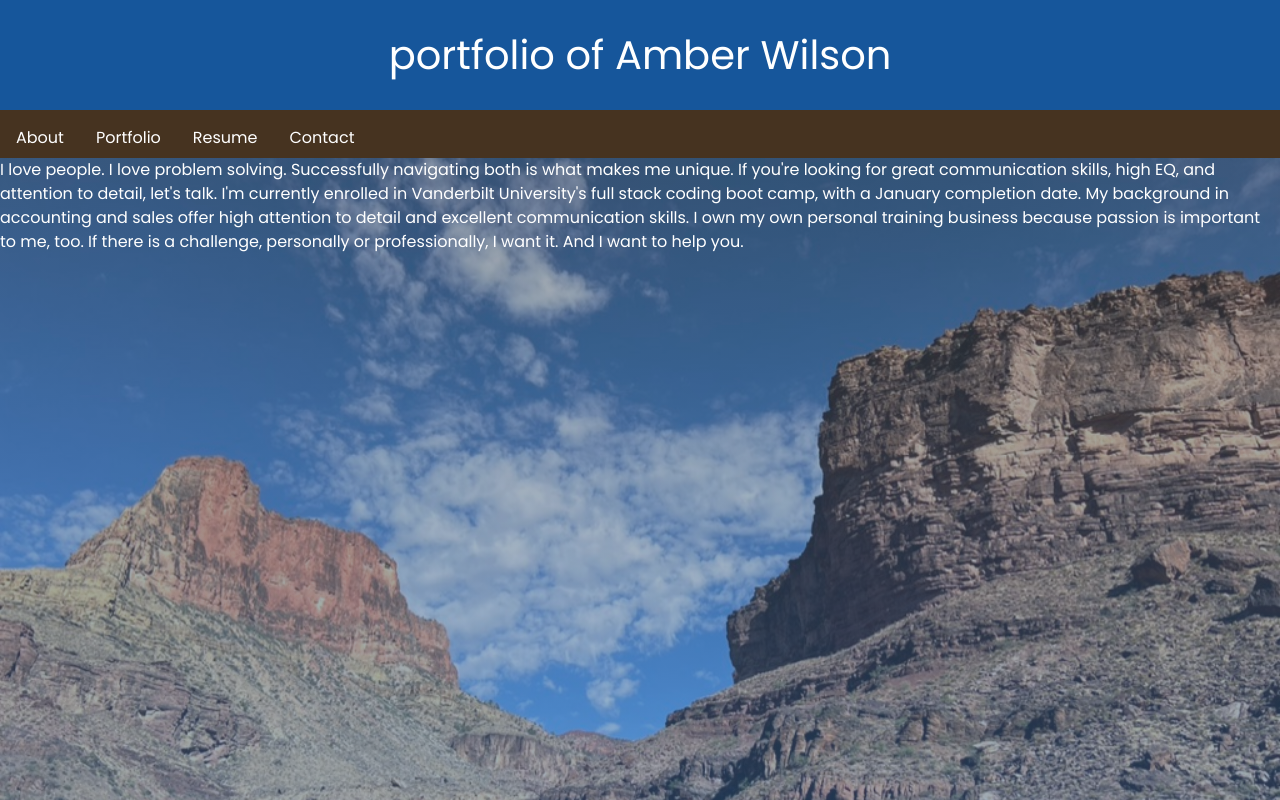
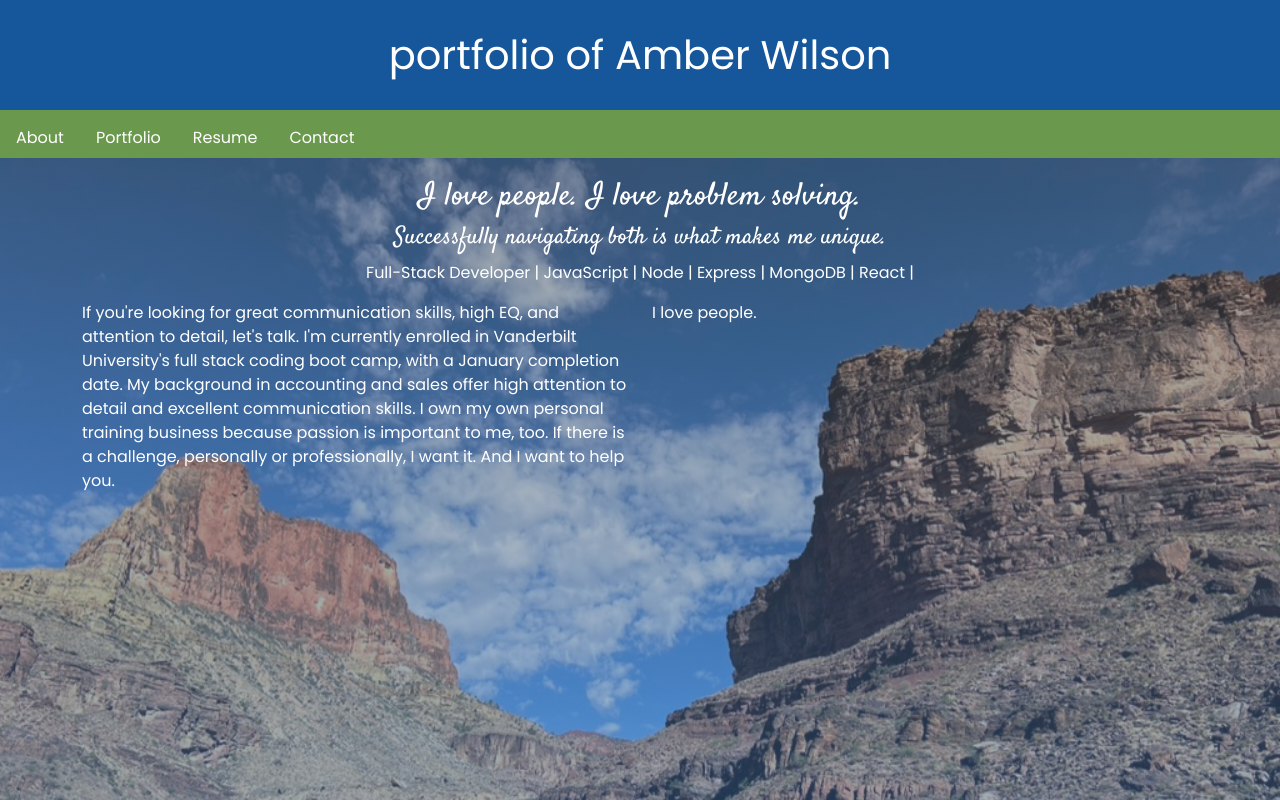
Before and after one commit to awil414/Portfolio, a React (Create React App) app: page / in a window 1280 px wide. Shown: the top 800 px of the page. Built offline with nearby package versions, Linux system fonts and the light colour scheme.

Commit message:
adding googlefonts Satisfy to use in About page

```diff
--- a/public/index.html
+++ b/public/index.html
@@ -12,8 +12,7 @@
     <link rel="apple-touch-icon" href="%PUBLIC_URL%/logo192.png" />
     <link rel="stylesheet" href="https://cdn.jsdelivr.net/npm/bootstrap@5.1.3/dist/css/bootstrap.min.css" integrity="sha384-1BmE4kWBq78iYhFldvKuhfTAU6auU8tT94WrHftjDbrCEXSU1oBoqyl2QvZ6jIW3" crossorigin="anonymous">
     <link rel="stylesheet" href="path/to/font-awesome/css/font-awesome.min.css">
-    <link rel="preconnect" href="https://fonts.googleapis.com"><link rel="preconnect" href="https://fonts.gstatic.com" crossorigin><link href="https://fonts.googleapis.com/css2?family=Poppins&display=swap" rel="stylesheet">
-    <!--
+    <link rel="preconnect" href="https://fonts.googleapis.com"><link rel="preconnect" href="https://fonts.gstatic.com" crossorigin><link href="https://fonts.googleapis.com/css2?family=Playball&family=Poppins&family=Satisfy&display=swap" rel="stylesheet">    <!--
       manifest.json provides metadata used when your web app is installed on a
       user's mobile device or desktop. See https://developers.google.com/web/fundamentals/web-app-manifest/
     -->
--- a/src/components/Header/Header.js
+++ b/src/components/Header/Header.js
@@ -4,7 +4,7 @@ import Navbar from '../Navbar';
 
 const styles = {
     navHeader: {
-        background: '#463320',
+        background: '#6a994e',
     },
     headerStyle: {
         background: '#16569B',
--- a/src/pages/About/index.js
+++ b/src/pages/About/index.js
@@ -3,15 +3,37 @@ import BgImage from '../../images/backgroundimg.jpeg';
 import AmberImage from '../../images/me.jpeg';
 import './style.css';
 
-// import { Container } from 'react-boostrap';
-// import 'bootstrap/dist/css/bootstrap.min.css';
+import {
+    MDBContainer,
+    MDBRow,
+    MDBCol
+  } from 'mdb-react-ui-kit';
+
 
 export default function About() {
     return (
         <div
         className='bg-img' style= {{backgroundImage: `url(${BgImage})`}}
-    >
-
+    >       <MDBContainer className='about-container'>
+                <h2 className="h2-text-center">I love people. I love problem solving. </h2>
+                <h4 className="h4-text-center">Successfully navigating both is what makes me unique. </h4>
+                <p className="skills-center"> Full-Stack Developer | JavaScript | Node | Express | MongoDB | React |</p>
+                <MDBRow>
+                    <MDBCol className='about-text'>
+                        <p>
+                             If
+                            you're looking for great communication skills, high EQ, and attention to detail, let's talk.
+                            I'm currently enrolled in Vanderbilt University's full stack coding boot camp, with a
+                            January completion date. My background in accounting and sales offer high attention to
+                            detail and excellent communication skills. I own my own personal training business because
+                            passion is important to me, too. If there is a challenge, personally or professionally, I
+                            want it. And I want to help you.
+                        </p>
+                    </MDBCol>
+                    <MDBCol className='about-image'>
+                        <p>
+                            I love people.
+                        </p>
                 {/* <section id="about">
                     <div class="container mt-4 pt-4" id="">
                         <h1 class="text-center">About Me</h1>
@@ -30,21 +52,18 @@ export default function About() {
                                     <div className='col-lg-4'>
                                         style= {{img: `url(${AmberImage})`}}
                                     </div> */}
-                                    <p className='about-text'>
-                                    I love people. I love problem solving. Successfully navigating both is what makes me unique. If
-                            you're looking for great communication skills, high EQ, and attention to detail, let's talk.
-                            I'm currently enrolled in Vanderbilt University's full stack coding boot camp, with a
-                            January completion date. My background in accounting and sales offer high attention to
-                            detail and excellent communication skills. I own my own personal training business because
-                            passion is important to me, too. If there is a challenge, personally or professionally, I
-                            want it. And I want to help you.
-                                    </p>
+
+
+
+
                                 {/* </div>
                             </div>
                         </div>
                     </div>
                 </section> */}
-
+                    </MDBCol>
+                </MDBRow>
+            </MDBContainer>
         </div>
     )
 };
--- a/src/pages/About/style.css
+++ b/src/pages/About/style.css
@@ -19,3 +19,25 @@
     min-height: 100% !important;
     color: white;
   }
+
+  .about-container {
+    padding-top: 20px;
+  }
+
+  .about-text {
+    margin: 0;
+  }
+
+  .h2-text-center {
+    text-align: center;
+    font-family: Satisfy;
+  }
+
+  .h4-text-center {
+    text-align: center;
+    font-family: Satisfy;
+  }
+
+  .skills-center {
+    text-align: center;
+  }
```
